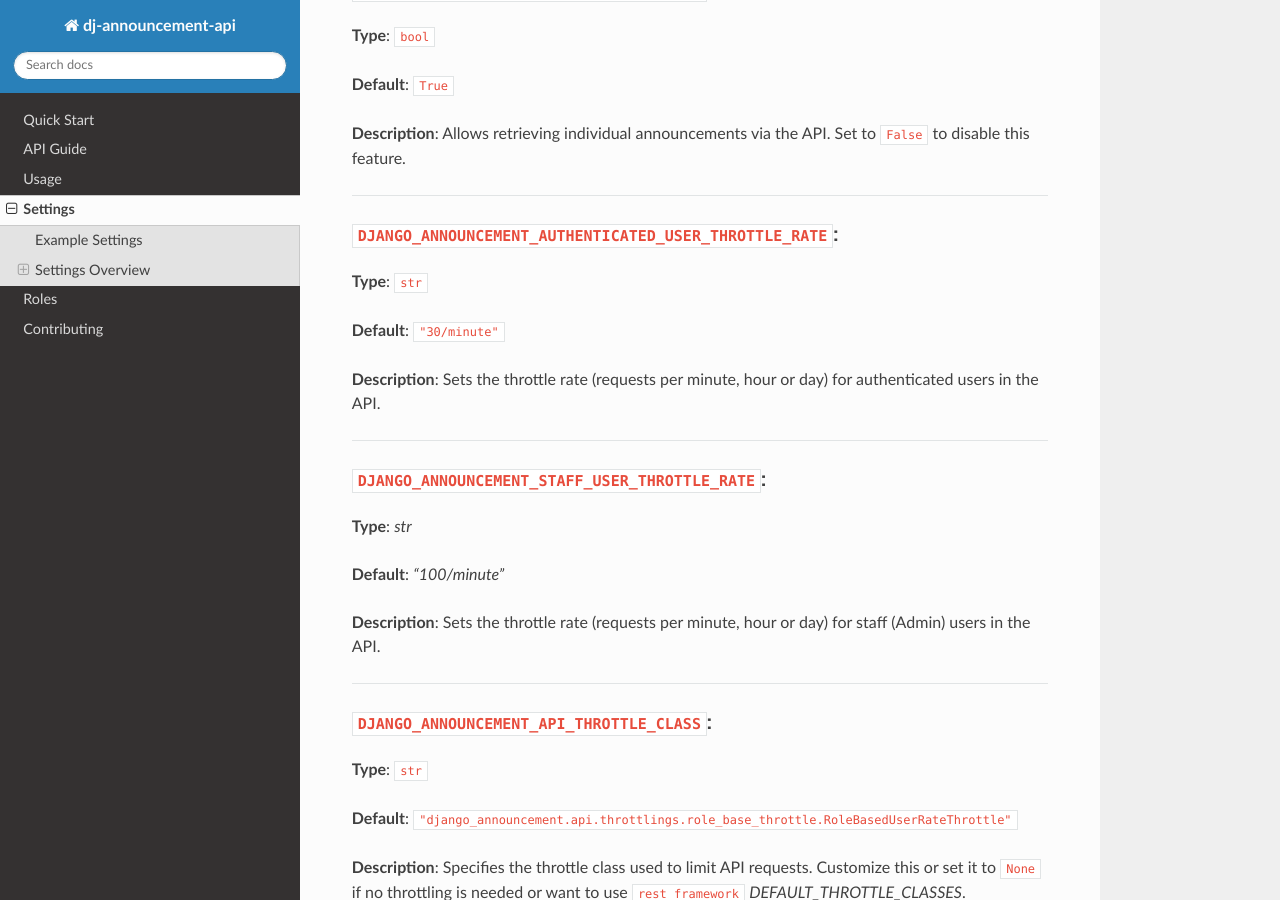
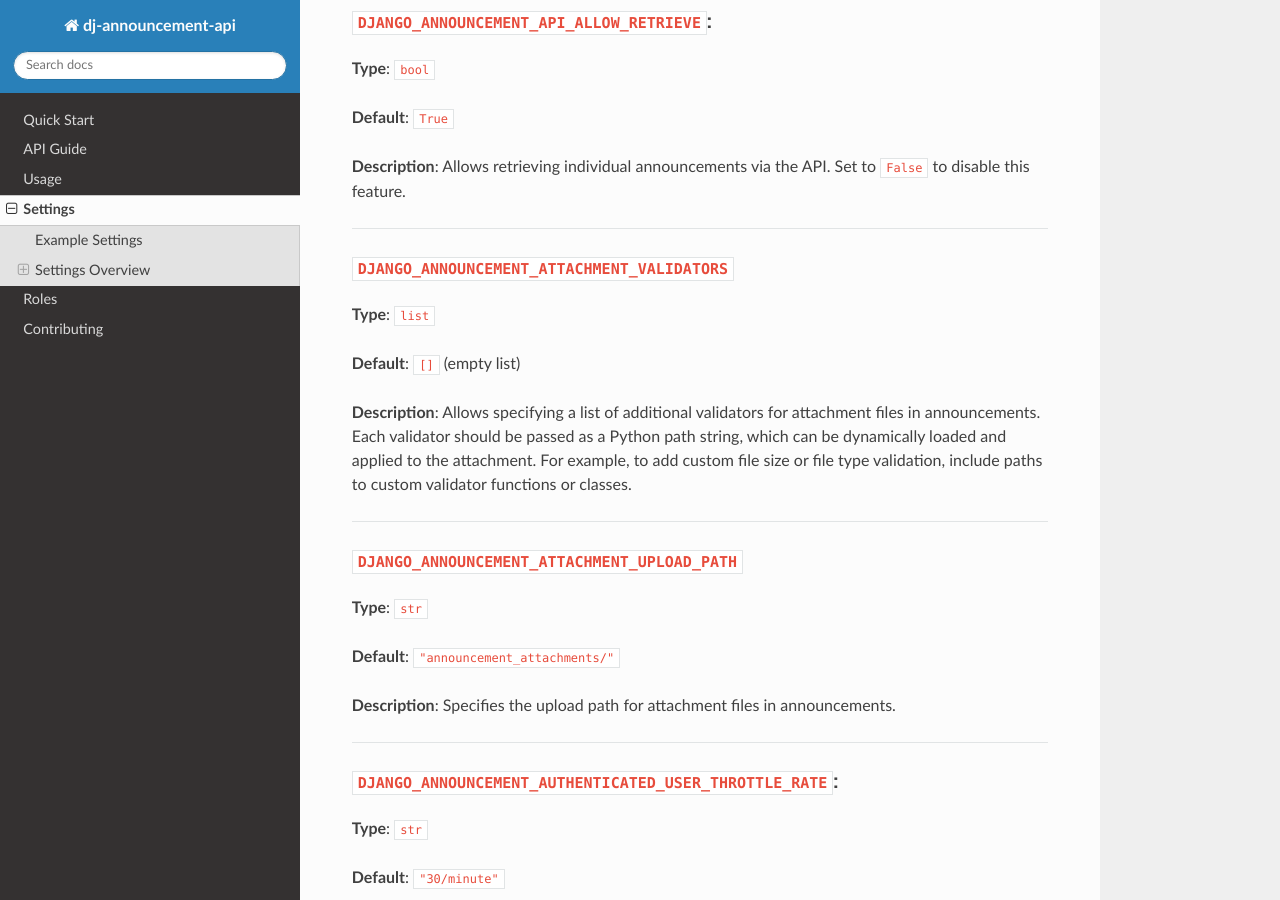
Before and after one commit to Lazarus-org/dj-announcement-api, a Sphinx documentation site: the page built from docs/settings.rst, in a window 1280 px wide and 900 px high, scrolled down 3833 px. Built offline with Sphinx 7.4.7 and the Read the Docs theme 3.1.0, drawn with Linux system fonts in a browser that asks for light colours; some of the changed text lies outside the part shown.

Commit message:
:zap::hammer::books: docs(rst): Improved docs & add new configs details

```diff
--- a/docs/api_guide.rst
+++ b/docs/api_guide.rst
@@ -101,10 +101,10 @@ This response is returned when ``DJANGO_ANNOUNCEMENT_SERIALIZER_INCLUDE_FULL_DET
 
 .. note::
 
- you can exclude Any fields with a ``null`` value in the response output by adding this config in your ``settings.py``:
+ you can exclude Any fields with empty value in the response output by adding this config in your ``settings.py``:
 .. code-block:: python
 
-   DJANGO_ANNOUNCEMENT_SERIALIZER_EXCLUDE_NULL_FIELDS = True
+   DJANGO_ANNOUNCEMENT_SERIALIZER_EXCLUDE_EMPTY_FIELDS = True
 
 Throttling
 ----------
--- a/docs/quick_start.rst
+++ b/docs/quick_start.rst
@@ -144,7 +144,7 @@ Now, you can create announcements using the Django admin interface.
 Once saved, your announcements will be available to the users assigned to the relevant audiences.
 
 
-8. Verify Notifications
+8. Verify Announcements
 -----------------------
 
 Once announcements are created, they can be viewed through the API endpoints. To test and verify the creation, make a request to the relevant endpoint, for example:
--- a/docs/settings.rst
+++ b/docs/settings.rst
@@ -22,6 +22,8 @@ Below is an example configuration with default values:
     DJANGO_ANNOUNCEMENT_SERIALIZER_EXCLUDE_EMPTY_FIELDS = False
     DJANGO_ANNOUNCEMENT_API_ALLOW_LIST = True
     DJANGO_ANNOUNCEMENT_API_ALLOW_RETRIEVE = True
+    DJANGO_ANNOUNCEMENT_ATTACHMENT_VALIDATORS = []
+    DJANGO_ANNOUNCEMENT_ATTACHMENT_UPLOAD_PATH = "announcement_attachments/"
     DJANGO_ANNOUNCEMENT_AUTHENTICATED_USER_THROTTLE_RATE = "30/minute"
     DJANGO_ANNOUNCEMENT_STAFF_USER_THROTTLE_RATE = "100/minute"
     DJANGO_ANNOUNCEMENT_API_THROTTLE_CLASS = (
@@ -171,6 +173,26 @@ Below is a detailed description of each setting, so you can better understand an
 **Default**: ``True``
 
 **Description**: Allows retrieving individual announcements via the API. Set to ``False`` to disable this feature.
+
+----
+
+``DJANGO_ANNOUNCEMENT_ATTACHMENT_VALIDATORS``
+~~~~~~~~~~~~~~~~~~~~~~~~~~~~~~~~~~~~~~~~~~~~~
+**Type**: ``list``
+
+**Default**: ``[]`` (empty list)
+
+**Description**: Allows specifying a list of additional validators for attachment files in announcements. Each validator should be passed as a Python path string, which can be dynamically loaded and applied to the attachment. For example, to add custom file size or file type validation, include paths to custom validator functions or classes.
+
+----
+
+``DJANGO_ANNOUNCEMENT_ATTACHMENT_UPLOAD_PATH``
+~~~~~~~~~~~~~~~~~~~~~~~~~~~~~~~~~~~~~~~~~~~~~~
+**Type**: ``str``
+
+**Default**: ``"announcement_attachments/"``
+
+**Description**: Specifies the upload path for attachment files in announcements.
 
 ----
 
```
Also changed, not shown: other parts of docs/settings.rst (+2 -1 lines), docs/usage.rst (+21 -11 lines).
